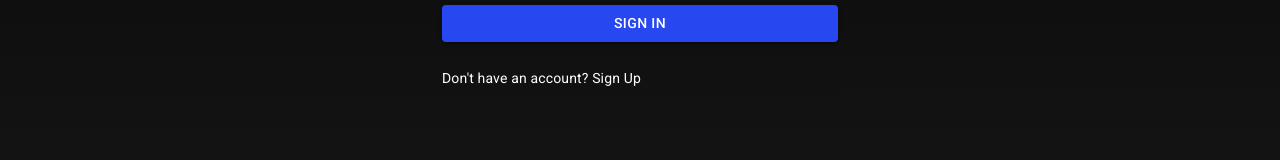
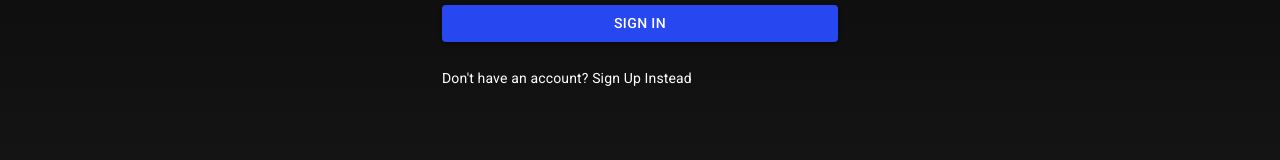
Before and after one commit to nickbirch/red-badge-skill-app-client, a React (Create React App) app: page / in a window 1280 px wide. Shown: the part 339-499 px from the top of the page. Built offline with nearby package versions, Linux system fonts and the light colour scheme.

Commit message:
edited text

```diff
--- a/src/components/auth/Login.tsx
+++ b/src/components/auth/Login.tsx
@@ -117,7 +117,6 @@ export class Login extends Component<AcceptedProps, LoginType> {
         this.setState({
           loading: false,
         });
-
         if (res.status === 200) {
           return res.json();
         } else {
@@ -212,7 +211,7 @@ export class Login extends Component<AcceptedProps, LoginType> {
                     onClick={this.props.toggleFormType}
                     className={classes.root}
                   >
-                    Don't have an account? Sign Up
+                    Don't have an account? Sign Up Instead
                   </Link>
                 </Grid>
               </Grid>
--- a/src/components/auth/Register.tsx
+++ b/src/components/auth/Register.tsx
@@ -249,7 +249,7 @@ export class Register extends Component<AcceptedProps, RegisterType> {
                     onClick={this.props.toggleFormType}
                     className={classes.root}
                   >
-                    Already have an account? Sign In
+                    Already have an account? Sign In Instead
                   </Link>
                 </Grid>
               </Grid>
```
